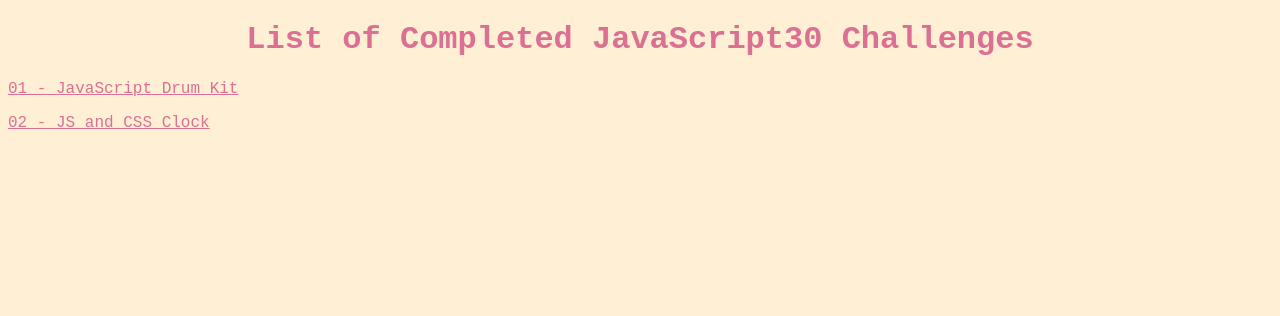
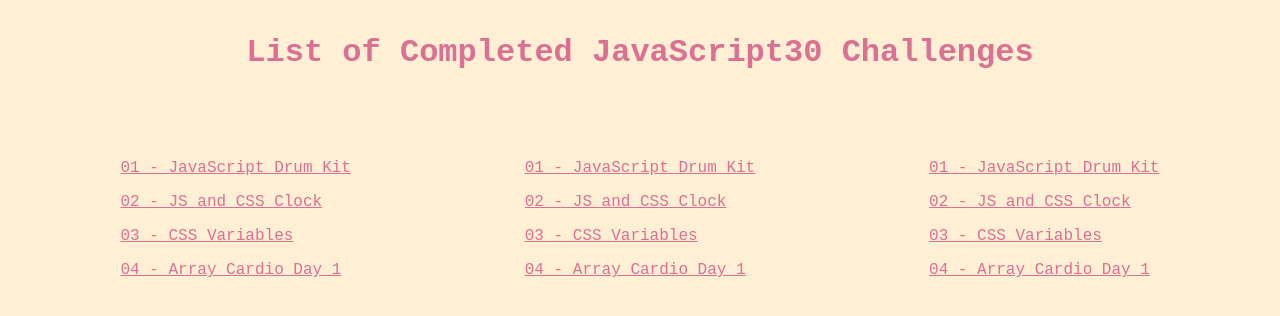
Before and after one commit to Lambdaphile/JavaScript30, a plain HTML site: page index.html in a window 1280 px wide. Drawn offline with Linux system fonts and the light colour scheme.

Commit message:
chore: Update README.md, root index.html and .settings.json

```diff
--- a/index.html
+++ b/index.html
@@ -9,21 +9,52 @@
         color: palevioletred;
         font-family: monospace;
         font-size: 16px;
+        padding: 2%;
       }
 
       h1 {
         text-align: center;
+        margin: 0 0 6% 0;
       }
 
       a {
         color: palevioletred;
+      }
+
+      main {
+        display: flex;
+        justify-content: space-around;
       }
     </style>
   </head>
 
   <body>
     <h1>List of Completed JavaScript30 Challenges</h1>
-    <a href="./01-javascript-drum-kit/"><p>01 - JavaScript Drum Kit</p></a>
-    <a href="./02-js-and-css-clock/"><p>02 - JS and CSS Clock</p></a>
+
+    <main>
+
+      <section>
+        <a href="./01-javascript-drum-kit/"><p>01 - JavaScript Drum Kit</p></a>
+        <a href="./02-js-and-css-clock/"><p>02 - JS and CSS Clock</p></a>
+        <a href="./03-css-variables/"><p>03 - CSS Variables</p></a>
+        <a href="./04-array-cardio-day-1/"><p>04 - Array Cardio Day 1</p></a>
+      </section>
+
+      <section>
+        <a href="./01-javascript-drum-kit/"><p>01 - JavaScript Drum Kit</p></a>
+        <a href="./02-js-and-css-clock/"><p>02 - JS and CSS Clock</p></a>
+        <a href="./03-css-variables/"><p>03 - CSS Variables</p></a>
+        <a href="./04-array-cardio-day-1/"><p>04 - Array Cardio Day 1</p></a>
+      </section>
+
+      <section>
+        <a href="./01-javascript-drum-kit/"><p>01 - JavaScript Drum Kit</p></a>
+        <a href="./02-js-and-css-clock/"><p>02 - JS and CSS Clock</p></a>
+        <a href="./03-css-variables/"><p>03 - CSS Variables</p></a>
+        <a href="./04-array-cardio-day-1/"><p>04 - Array Cardio Day 1</p></a>
+      </section>
+
+    </main>
+
   </body>
 </html>
```
Also changed, not shown: README.md.
